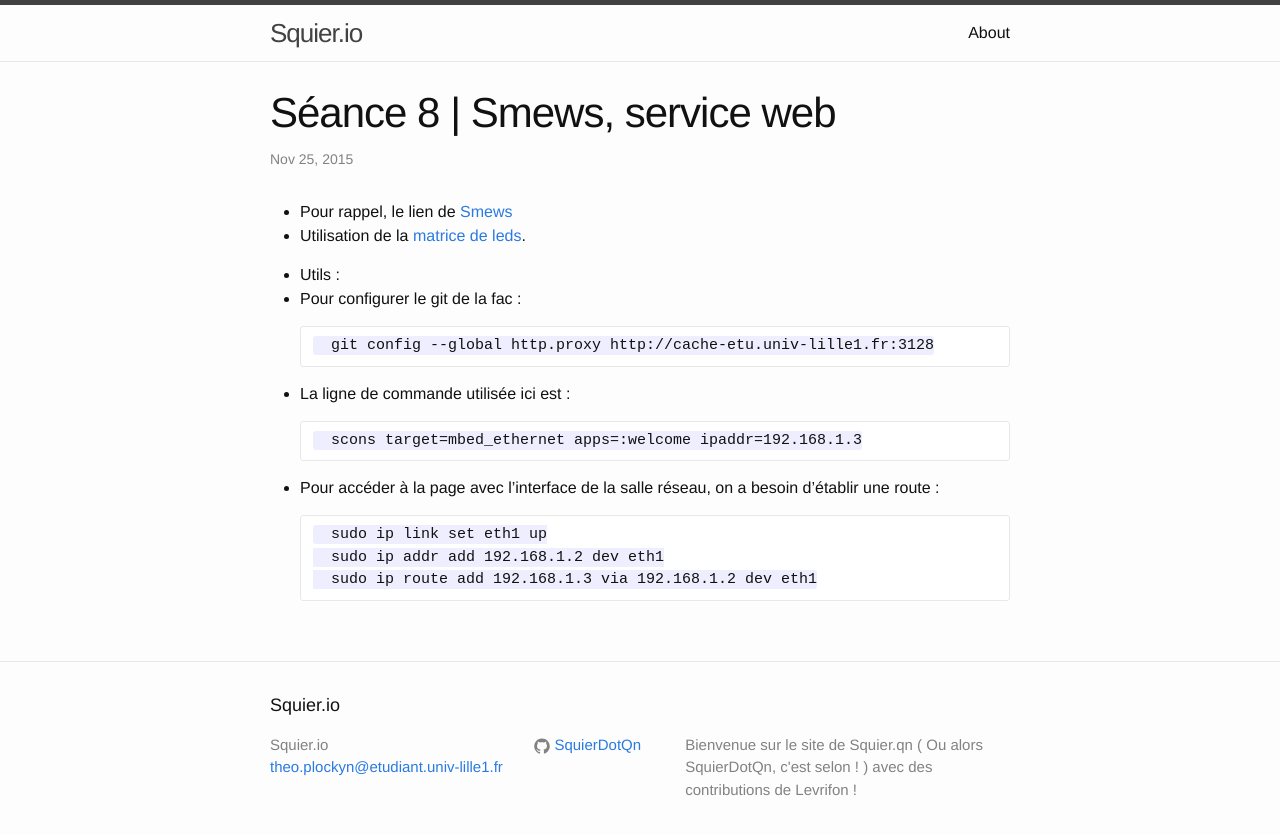
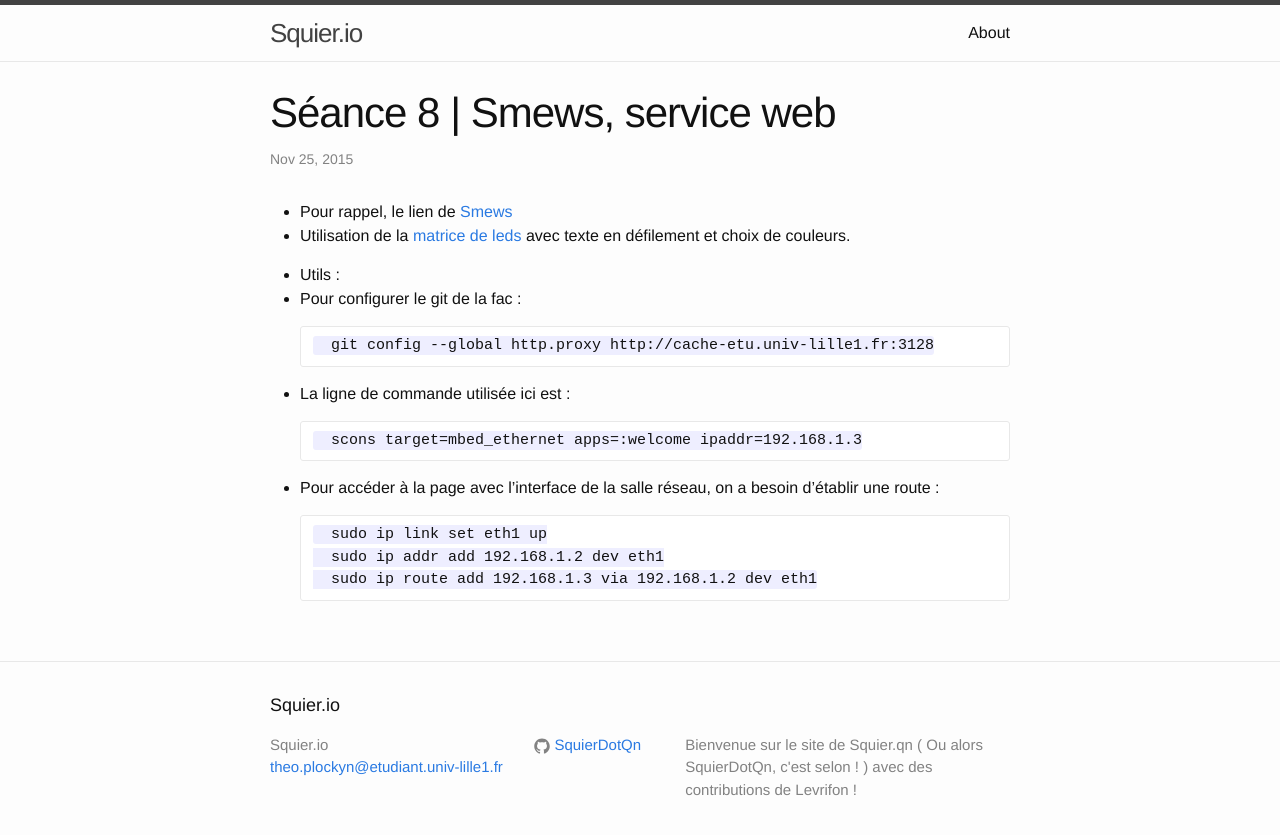
Before and after one commit to SquierDotQn/SquierDotQn.github.io, a Jekyll site: the page built from _posts/2015-11-25-seance-8.markdown, in a window 1280 px wide. Shown: the top 835 px of the page. Built offline with Jekyll 4.4.1, drawn with Linux system fonts in a browser that asks for light colours.

Commit message:
added some champagne in my limousine

```diff
--- a/_posts/2015-11-25-seance-8.markdown
+++ b/_posts/2015-11-25-seance-8.markdown
@@ -5,7 +5,7 @@ date:   2015-11-25 14:00:00
 categories: pje seance smews
 ---
 * Pour rappel, le lien de [Smews][smews-gh]
-* Utilisation de la [matrice de leds][led_matrix].
+* Utilisation de la [matrice de leds][led_matrix] avec texte en défilement et choix de couleurs.
 
 * Utils :
 * Pour configurer le git de la fac :
```
